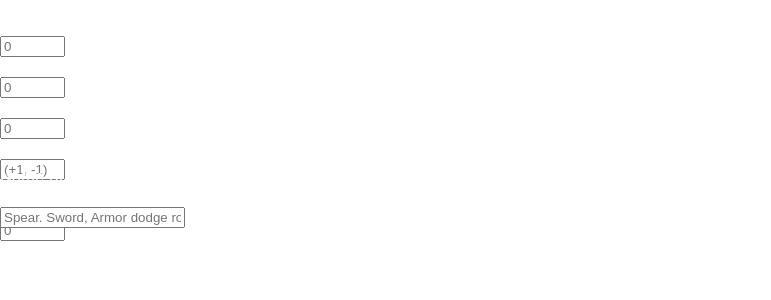
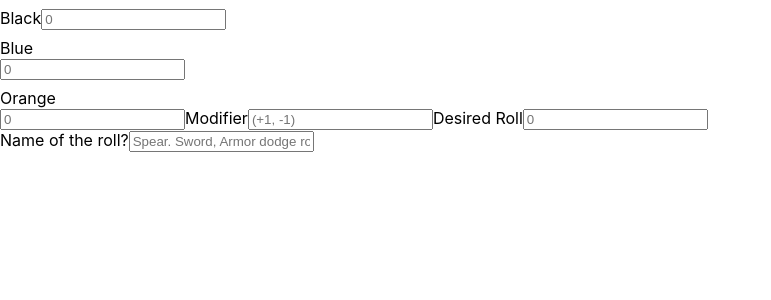
Before and after one commit to jmontesano90/dark-react, a React (Create React App) app: page / in a window 1280 px wide. Shown: the top 300 px of the page, without its empty margins (0-771 px from the left). Built offline with nearby package versions, Linux system fonts and the light colour scheme.

Commit message:
workingo css

```diff
--- a/src/input/InputBox.css
+++ b/src/input/InputBox.css
@@ -0,0 +1,6 @@
+.color{
+    margin-top: 8px;
+    color: black;
+    display: flex;
+    flex-direction: row;
+  }
--- a/src/input/InputBox.js
+++ b/src/input/InputBox.js
@@ -1,11 +1,11 @@
 import React, { Component } from 'react'
+import './InputBox.css'
 
 
 class InputBox extends Component {
     render(){
         return(
-            <div>
-                    <div className="input">
+                    <div>
                         <label htmlFor="black" className="black">Black</label>
                         <input type="text" name="black" id="black" placeholder="0"/>
 
@@ -23,7 +23,6 @@ class InputBox extends Component {
 
 
                     </div>
-            </div>
         )
     }
 }
--- a/src/input/UserInput.css
+++ b/src/input/UserInput.css
@@ -1,8 +1,8 @@
 .input{
     margin-top: 8px;
-    color: white;
+    color: black;
     height: 150px;
-    width: 65px;
+    /* width: 65px; */
     display: flex;
     flex-direction: column;
   }
```
